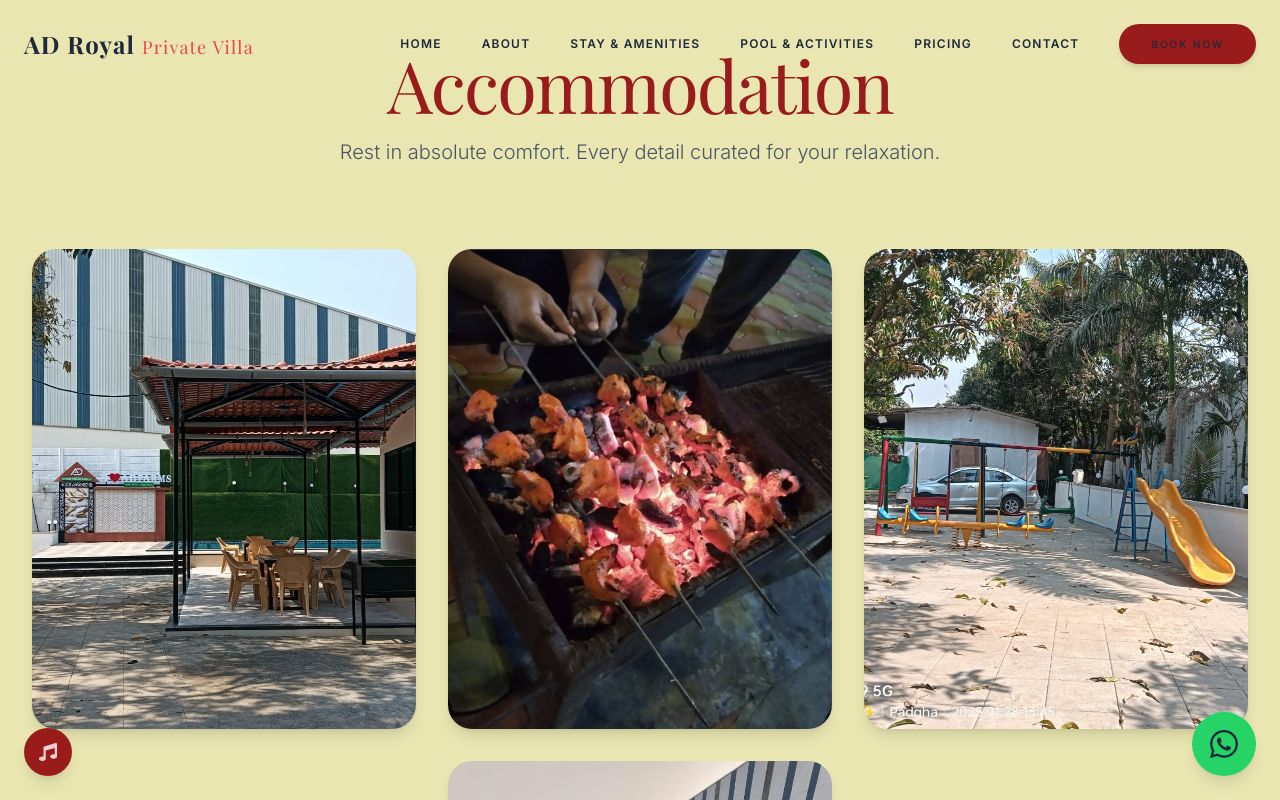
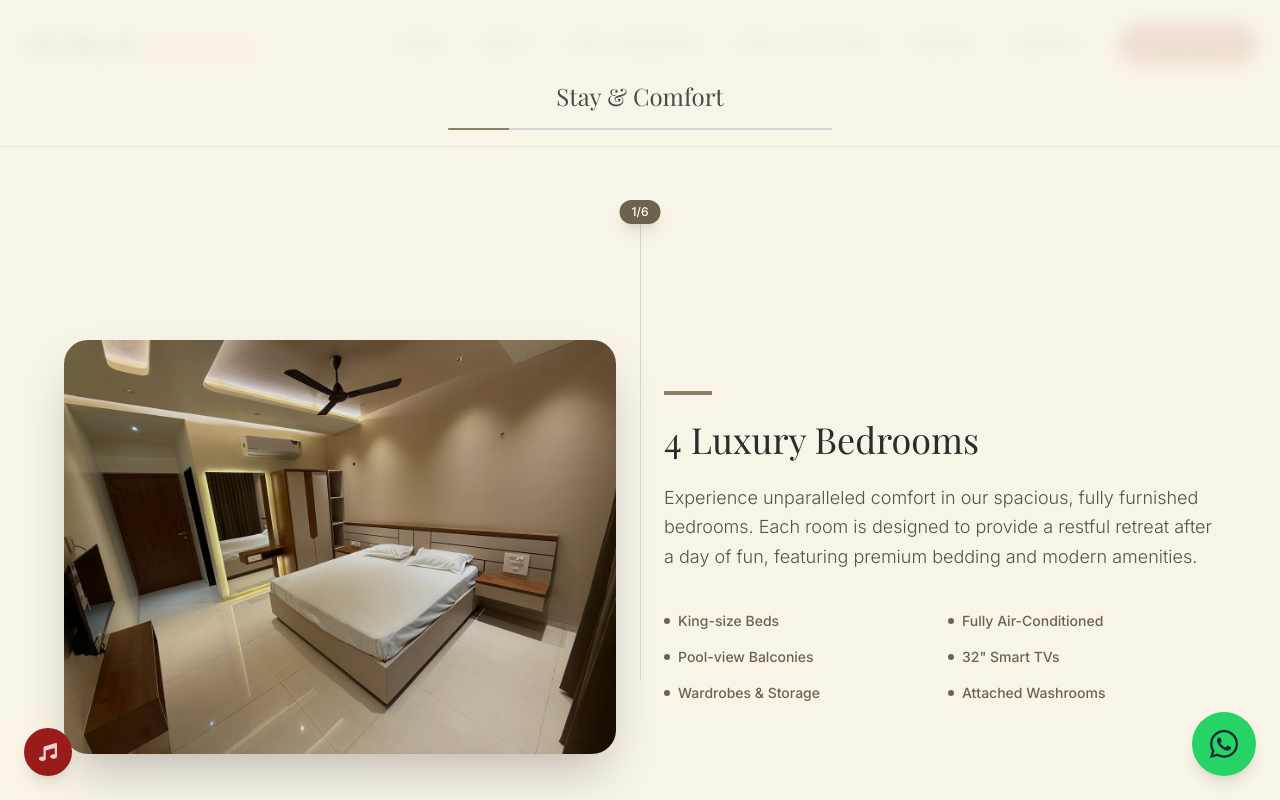
Before and after one commit to MohammadM01/AD-Royal-Villa, a React (Vite) app in the folder Frontend/: page /stay in a window 1280 px wide. Shown: the top 800 px of the page. Built offline with nearby package versions, Linux system fonts and the light colour scheme; a web font is replaced by a local one.

Commit message:
redesigned amenities page

```diff
--- /dev/null
+++ b/Frontend/src/components/stay/Timeline.jsx
@@ -0,0 +1,188 @@
+import React, { useEffect, useRef, useState } from 'react';
+
+const slides = [
+    {
+        id: 1,
+        title: '4 Luxury Bedrooms',
+        desc: 'Experience unparalleled comfort in our spacious, fully furnished bedrooms. Each room is designed to provide a restful retreat after a day of fun, featuring premium bedding and modern amenities.',
+        features: [
+            'King-size Beds',
+            'Fully Air-Conditioned',
+            'Pool-view Balconies',
+            '32" Smart TVs',
+            'Wardrobes & Storage',
+            'Attached Washrooms',
+        ],
+        image: '/Assets/ameneties/luxury_bedroom_king_tv.jpg',
+    },
+    {
+        id: 2,
+        title: 'Spacious Living Room',
+        desc: 'Relax and unwind in our grand living area, perfect for family gatherings and group activities. Designed with luxury and comfort in mind.',
+        features: [
+            'Plush Seating',
+            'Large Flat-screen TV',
+            'Ambient Lighting',
+            'Open Layout',
+        ],
+        image: '/Assets/ameneties/spacious%20living%20room.png',
+    },
+    {
+        id: 3,
+        title: 'Exquisite Dining',
+        desc: 'Enjoy your meals in a sophisticated dining setting. Whether it’s a quick breakfast or a grand dinner, our dining area sets the perfect mood.',
+        features: [
+            '8-Seater Dining Table',
+            'Poolside View',
+            'Modern Tableware',
+            'Elegant Decor',
+        ],
+        image: '/Assets/ameneties/dinningexp.png',
+    },
+    {
+        id: 4,
+        title: 'Poolside Patio',
+        desc: 'Step out onto the patio for a breath of fresh air. It is the ideal spot for your morning coffee or evening cocktails by the pool.',
+        features: [
+            'Outdoor Seating',
+            'Pool Access',
+            'Evening Lighting',
+            'Scenic Views',
+        ],
+        image: '/Assets/ameneties/poolside_patio_dining.jpg',
+    },
+    {
+        id: 5,
+        title: 'Comfort & Style',
+        desc: 'Every corner of the villa is crafted to offer a blend of style and homeliness, ensuring you feel right at home while enjoying luxury.',
+        features: [
+            'Cozy Corners',
+            'Artistic Interiors',
+            'Premium Upholstery',
+            'Natural Lighting',
+        ],
+        image: '/Assets/ameneties/comfort_bedroom_interior.jpg',
+    },
+    {
+        id: 6,
+        title: 'Evening Ambiance',
+        desc: 'As the sun sets, the villa transforms into a magical space with warm lighting and a serene atmosphere, perfect for making memories.',
+        features: [
+            'Mood Lighting',
+            'Peaceful Surroundings',
+            'Starry Skies',
+            'Night Swimming',
+        ],
+        image: '/Assets/ameneties/pool_rooms_evening_glow.jpg',
+    },
+];
+
+const Timeline = () => {
+    const containerRef = useRef(null);
+    const [activeSlide, setActiveSlide] = useState(1);
+    const [progress, setProgress] = useState(0);
+
+    useEffect(() => {
+        const handleScroll = () => {
+            if (!containerRef.current) return;
+
+            const { top, height } = containerRef.current.getBoundingClientRect();
+            const viewportHeight = window.innerHeight;
+
+            const scrollableDistance = height - viewportHeight;
+            const scrolled = -top;
+
+            let newProgress = scrolled / scrollableDistance;
+            newProgress = Math.max(0, Math.min(1, newProgress));
+
+            setProgress(newProgress);
+
+            const currentSlideIndex = Math.floor((scrolled + viewportHeight / 2) / viewportHeight);
+            const safeIndex = Math.max(0, Math.min(slides.length - 1, currentSlideIndex));
+            setActiveSlide(safeIndex + 1);
+        };
+
+        window.addEventListener('scroll', handleScroll);
+        handleScroll();
+        return () => window.removeEventListener('scroll', handleScroll);
+    }, []);
+
+    return (
+        <div className="relative bg-[#F9F4E8] text-[#4A4A4A] dark:bg-neutral-900 dark:text-neutral-200">
+
+            {/* Sticky Header with Progress Line */}
+            <div className="sticky top-0 z-50 bg-[#F9F4E8]/90 dark:bg-neutral-900/90 backdrop-blur-sm pt-20 pb-4 px-6 border-b border-neutral-200 dark:border-neutral-800 transition-colors duration-300">
+                <div className="max-w-7xl mx-auto flex flex-col items-center">
+                    <h2 className="text-xl md:text-2xl font-serif text-center mb-4">Stay & Comfort</h2>
+                    {/* Progress Line Container */}
+                    <div className="w-full max-w-sm h-0.5 bg-neutral-300 dark:bg-neutral-700 relative overflow-hidden rounded-full">
+                        <div
+                            className="absolute left-0 top-0 h-full bg-[#8B7E66] dark:bg-[#C2B280] transition-all duration-100 ease-out"
+                            style={{ width: `${(Math.max(0.16, progress) * 100)}%` }}
+                        />
+                    </div>
+                </div>
+            </div>
+
+            <div ref={containerRef} className="relative">
+
+                {/* Sticky Center Line & Box */}
+                <div className="fixed top-0 left-0 w-full h-full pointer-events-none z-40 flex justify-center items-center">
+                    <div className="relative h-[60vh] w-px bg-neutral-300 dark:bg-neutral-600 mt-20">
+                        <div
+                            className="absolute left-1/2 -translate-x-1/2 bg-[#6D634C] dark:bg-[#C2B280] text-white dark:text-black text-xs font-medium px-3 py-1 rounded-full shadow-lg transition-all duration-100 ease-linear"
+                            style={{ top: `${progress * 100}%` }}
+                        >
+                            {activeSlide}/6
+                        </div>
+                    </div>
+                </div>
+
+                {/* Content Slides */}
+                {slides.map((slide, index) => (
+                    <section
+                        key={slide.id}
+                        className="h-screen w-full flex items-center justify-center relative px-6 md:px-12 py-20"
+                    >
+                        <div className={`container max-w-6xl mx-auto grid grid-cols-1 md:grid-cols-2 gap-12 items-center ${index % 2 === 0 ? '' : 'md:flex-row-reverse'
+                            }`}>
+                            {/* Image Side */}
+                            <div className={`relative group ${index % 2 !== 0 && 'md:order-2'}`}>
+                                <div className="overflow-hidden rounded-3xl shadow-2xl aspect-[4/3] relative">
+                                    <img
+                                        src={slide.image}
+                                        alt={slide.title}
+                                        className="w-full h-full object-cover transform transition-transform duration-700 group-hover:scale-110"
+                                    />
+                                    <div className="absolute inset-0 bg-black/10 group-hover:bg-black/0 transition-colors duration-500" />
+                                </div>
+                            </div>
+
+                            {/* Text Side */}
+                            <div className={`space-y-6 ${index % 2 !== 0 && 'md:order-1'}`}>
+                                <div className="w-12 h-1 bg-[#8B7E66] dark:bg-[#C2B280]" />
+                                <h3 className="text-3xl md:text-4xl font-serif text-[#2C2C2C] dark:text-[#EAEAEA]">
+                                    {slide.title}
+                                </h3>
+                                <p className="text-lg leading-relaxed font-light text-neutral-600 dark:text-neutral-400">
+                                    {slide.desc}
+                                </p>
+
+                                <div className="grid grid-cols-1 sm:grid-cols-2 gap-4 pt-4">
+                                    {slide.features.map((feature, i) => (
+                                        <div key={i} className="flex items-center space-x-2 text-sm font-medium text-[#6D634C] dark:text-[#C2B280]">
+                                            <span className="w-1.5 h-1.5 rounded-full bg-current" />
+                                            <span>{feature}</span>
+                                        </div>
+                                    ))}
+                                </div>
+                            </div>
+                        </div>
+                    </section>
+                ))}
+            </div>
+        </div>
+    );
+};
+
+export default Timeline;
--- a/Frontend/src/pages/Stay.jsx
+++ b/Frontend/src/pages/Stay.jsx
@@ -1,40 +1,11 @@
 import React from 'react';
-import ImageGalleryLayout from '../components/ImageGalleryLayout';
-
-const stayItems = [
-  {
-    src: '/Assets/nice_bedroom_interior.jpg', // Placeholder functionality, referencing a likely asset or generic.
-    // Let's use valid ones from list or repeatable ones.
-    // Using '/Assets/villa_entrance_facade.jpg' multiple times is better than broken links.
-    // I'll reuse known good images for now with different titles.
-    src: '/Assets/outdoor_lounge_canopy.jpg',
-    title: '4 Luxury Bedrooms',
-    description: 'Fully air-conditioned, king-size beds, and attached washrooms.'
-  },
-  {
-    src: '/Assets/Activites and pool/bbq1.jpeg',
-    title: 'Private Living Hall',
-    description: '700 sq.ft. of exclusive indoor space for your group.'
-  },
-  {
-    src: '/Assets/Activites and pool/pool_slides_aerial_view.jpg',
-    title: 'Modern Amenities',
-    description: 'WiFi, Smart TVs, and premium sound systems at your fingertips.'
-  },
-  {
-    src: '/Assets/kids_play_zone_overview.jpg',
-    title: 'Total Privacy',
-    description: 'The entire villa is yours. No strangers, just serenity.'
-  },
-];
+import Timeline from '../components/stay/Timeline';
 
 const Stay = () => {
   return (
-    <ImageGalleryLayout
-      title="Accommodation"
-      subtitle="Rest in absolute comfort. Every detail curated for your relaxation."
-      items={stayItems}
-    />
+    <div className="w-full min-h-screen">
+      <Timeline />
+    </div>
   );
 };
 
```
